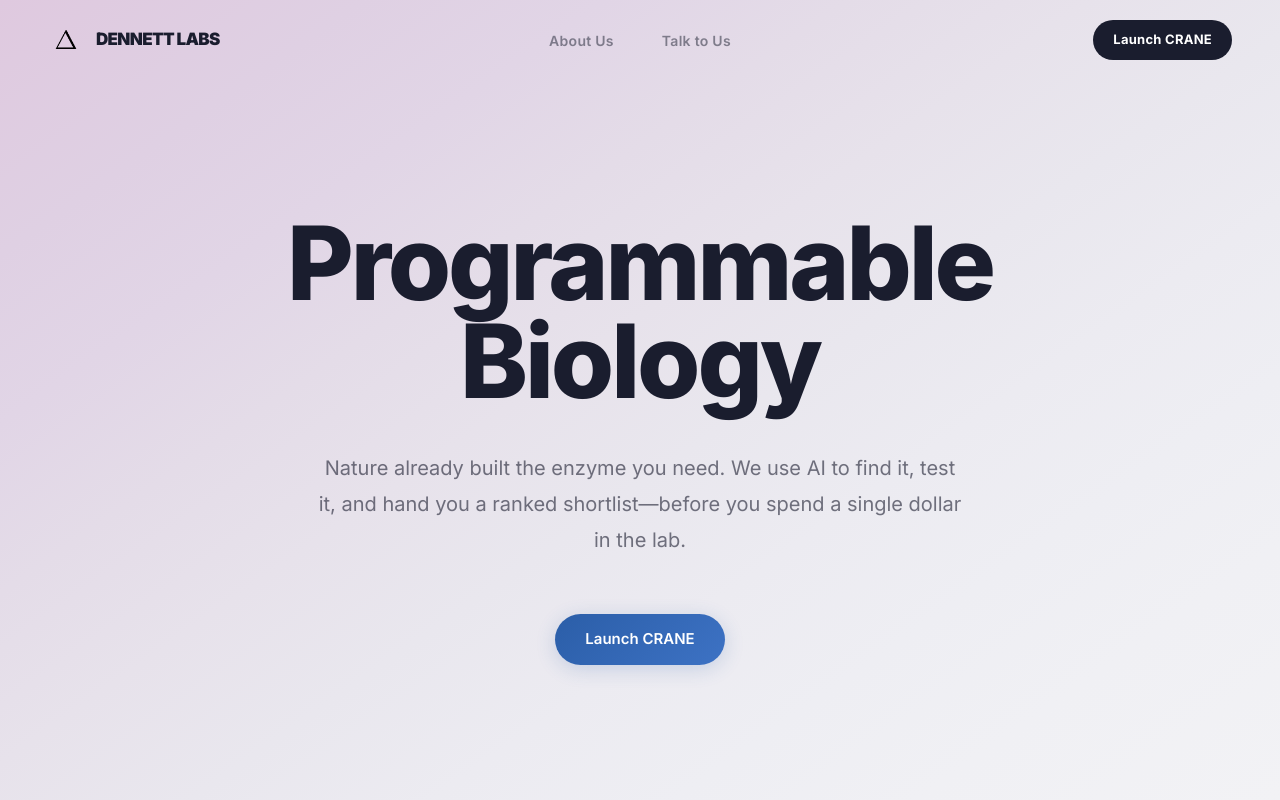
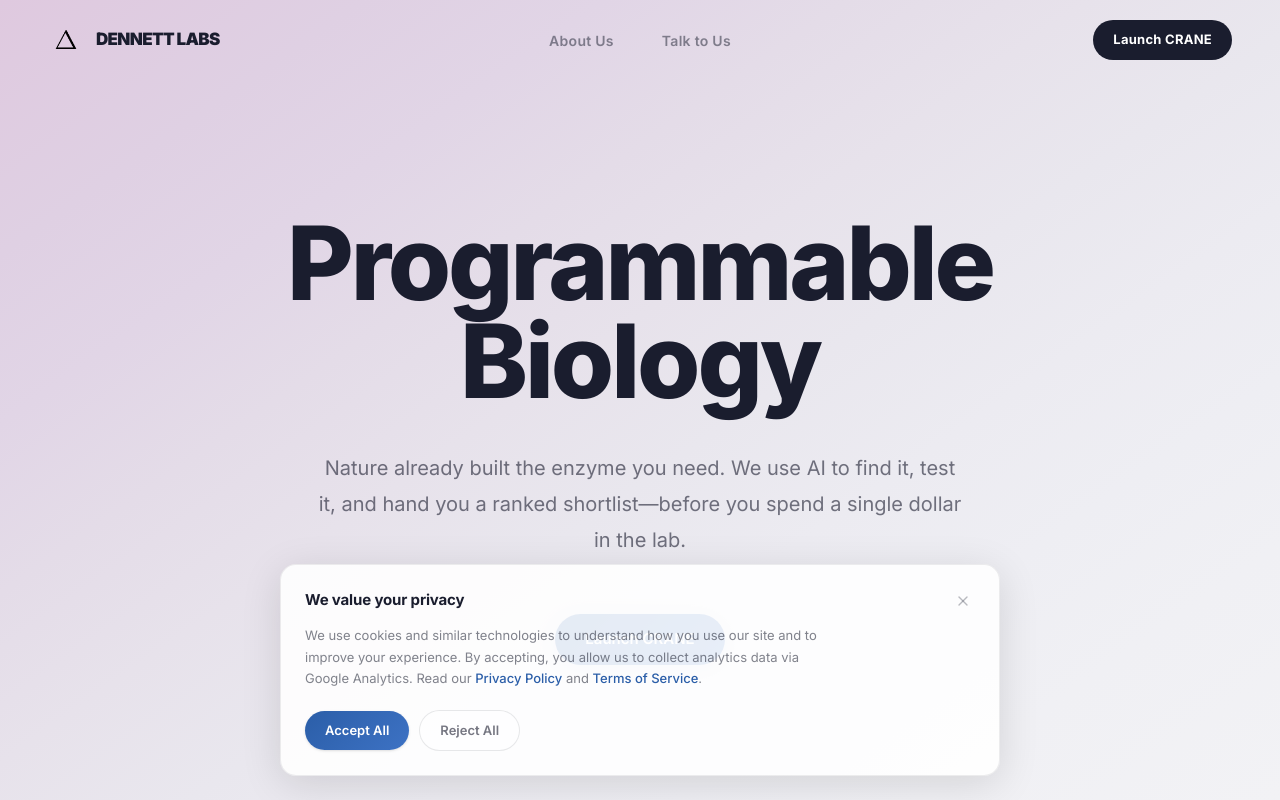
Before and after one commit to dennettlabs/CRANE-Landing, a Next.js app: page / in a window 1280 px wide. Shown: the top 800 px of the page. Built offline with nearby package versions, Linux system fonts and the light colour scheme; no server answers.

Commit message:
feat: add CookieConsent component with Google Consent Mode integration

```diff
--- /dev/null
+++ b/src/components/layout/CookieConsent.tsx
@@ -0,0 +1,157 @@
+"use client";
+
+import { useEffect, useState } from "react";
+import Link from "next/link";
+import { X } from "lucide-react";
+
+type ConsentChoice = "granted" | "denied" | null;
+
+/**
+ * Retrieves the saved cookie consent choice from localStorage.
+ * Returns null if no choice has been made yet.
+ */
+function getSavedConsent(): ConsentChoice {
+  if (typeof window === "undefined") return null;
+  const saved = localStorage.getItem("cookie-consent");
+  if (saved === "granted" || saved === "denied") return saved;
+  return null;
+}
+
+/**
+ * Pushes a Google Consent Mode v2 update to the dataLayer.
+ * This is the critical bridge between the banner and GTM/GA4.
+ */
+function updateGoogleConsent(choice: "granted" | "denied") {
+  if (typeof window === "undefined") return;
+
+  // Ensure dataLayer and gtag exist (they're initialized in layout.tsx)
+  window.dataLayer = window.dataLayer || [];
+  function gtag(...args: unknown[]) {
+    window.dataLayer.push(args);
+  }
+
+  gtag("consent", "update", {
+    ad_storage: choice,
+    ad_user_data: choice,
+    ad_personalization: choice,
+    analytics_storage: choice,
+    functionality_storage: choice,
+    personalization_storage: choice,
+    security_storage: choice,
+  });
+}
+
+// Extend Window to include dataLayer for TypeScript
+declare global {
+  interface Window {
+    dataLayer: unknown[];
+  }
+}
+
+export default function CookieConsent() {
+  const [visible, setVisible] = useState(false);
+  const [animateOut, setAnimateOut] = useState(false);
+
+  useEffect(() => {
+    const saved = getSavedConsent();
+    if (saved) {
+      // User already made a choice — apply it silently on every page load
+      updateGoogleConsent(saved);
+    } else {
+      // No choice yet — show the banner after a brief delay
+      const timer = setTimeout(() => setVisible(true), 1200);
+      return () => clearTimeout(timer);
+    }
+  }, []);
+
+  const handleChoice = (choice: "granted" | "denied") => {
+    // Save to localStorage
+    localStorage.setItem("cookie-consent", choice);
+    // Update Google Consent Mode
+    updateGoogleConsent(choice);
+    // Animate out
+    setAnimateOut(true);
+    setTimeout(() => setVisible(false), 400);
+  };
+
+  if (!visible) return null;
+
+  return (
+    <div
+      className={`fixed bottom-0 left-0 right-0 z-[100] p-4 md:p-6 transition-all duration-500 ${
+        animateOut
+          ? "translate-y-full opacity-0"
+          : "translate-y-0 opacity-100 animate-slide-up"
+      }`}
+    >
+      <div className="max-w-[720px] mx-auto relative">
+        {/* Glassmorphism card */}
+        <div
+          className="rounded-2xl border border-[#1a1d2e]/[0.08] shadow-[0_8px_40px_rgba(0,0,0,0.12)] overflow-hidden"
+          style={{
+            background: "rgba(255, 255, 255, 0.88)",
+            backdropFilter: "blur(24px) saturate(180%)",
+            WebkitBackdropFilter: "blur(24px) saturate(180%)",
+          }}
+        >
+          <div className="p-5 md:p-6">
+            {/* Header row */}
+            <div className="flex items-start justify-between gap-4 mb-3">
+              <h3 className="text-[15px] font-bold text-[#1a1d2e] tracking-[-0.01em]">
+                We value your privacy
+              </h3>
+              <button
+                onClick={() => handleChoice("denied")}
+                className="p-1 rounded-lg text-[#1a1d2e]/30 hover:text-[#1a1d2e]/60 hover:bg-[#1a1d2e]/5 transition-all shrink-0"
+                aria-label="Dismiss cookie banner"
+              >
+                <X className="w-4 h-4" />
+              </button>
+            </div>
+
+            {/* Description */}
+            <p className="text-[13px] text-[#1a1d2e]/55 leading-[1.65] mb-5 max-w-[540px]">
+              We use cookies and similar technologies to understand how you use
+              our site and to improve your experience. By accepting, you allow
+              us to collect analytics data via Google Analytics. Read our{" "}
+              <Link
+                href="/privacy"
+                className="text-[#2b5ea8] font-medium hover:underline"
+              >
+                Privacy Policy
+              </Link>{" "}
+              and{" "}
+              <Link
+                href="/terms"
+                className="text-[#2b5ea8] font-medium hover:underline"
+              >
+                Terms of Service
+              </Link>
+              .
+            </p>
+
+            {/* Buttons */}
+            <div className="flex flex-col sm:flex-row items-stretch sm:items-center gap-2.5">
+              <button
+                onClick={() => handleChoice("granted")}
+                className="px-5 py-2.5 rounded-full text-[13px] font-semibold text-white transition-all duration-300 shadow-sm hover:shadow-md hover:translate-y-[-1px] active:translate-y-0"
+                style={{
+                  background:
+                    "linear-gradient(135deg, #2b5ea8 0%, #3d72c4 100%)",
+                }}
+              >
+                Accept All
+              </button>
+              <button
+                onClick={() => handleChoice("denied")}
+                className="px-5 py-2.5 rounded-full text-[13px] font-semibold text-[#1a1d2e]/60 border border-[#1a1d2e]/10 hover:border-[#1a1d2e]/25 hover:text-[#1a1d2e]/80 transition-all duration-300 bg-white/50"
+              >
+                Reject All
+              </button>
+            </div>
+          </div>
+        </div>
+      </div>
+    </div>
+  );
+}
```
